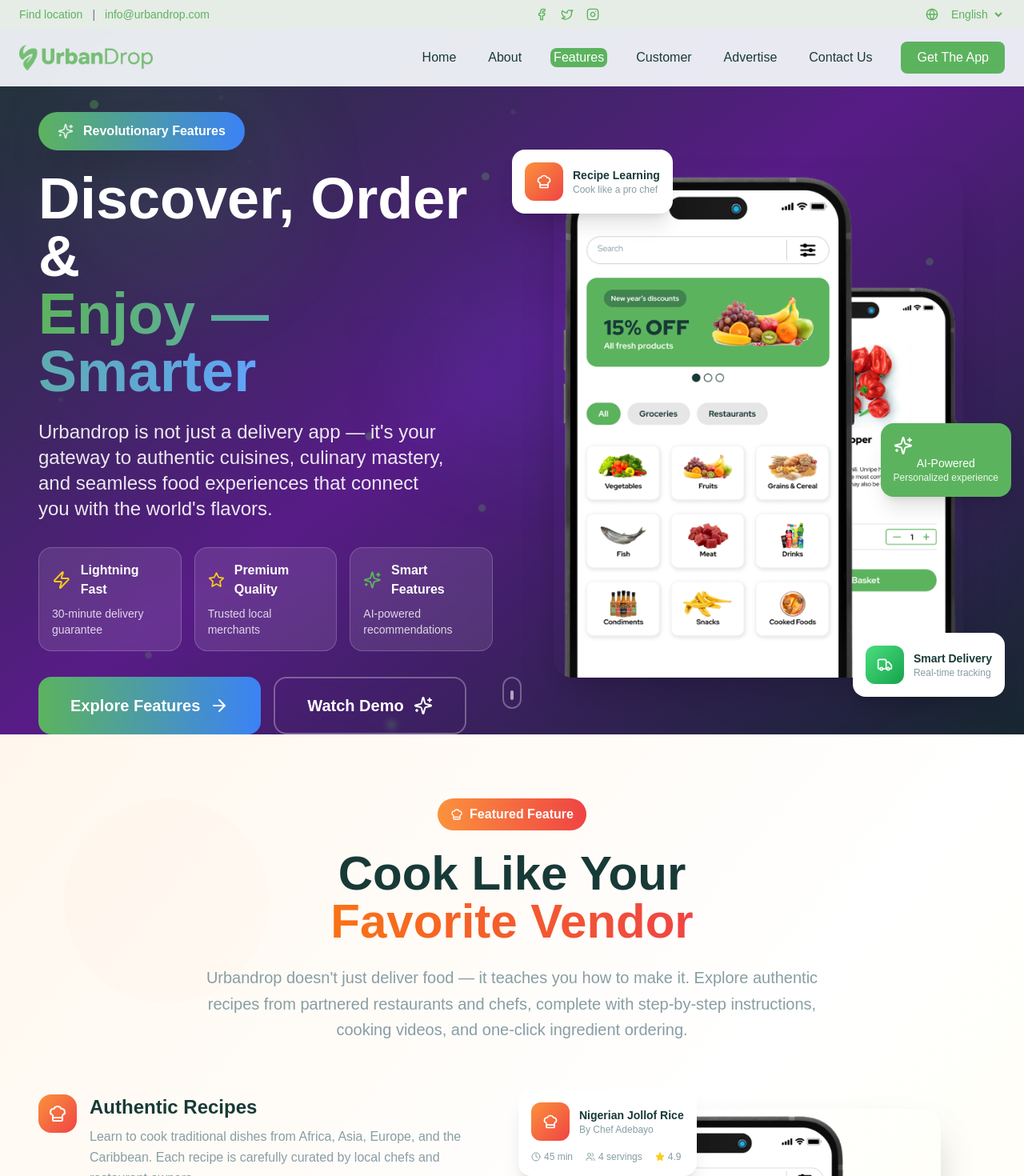
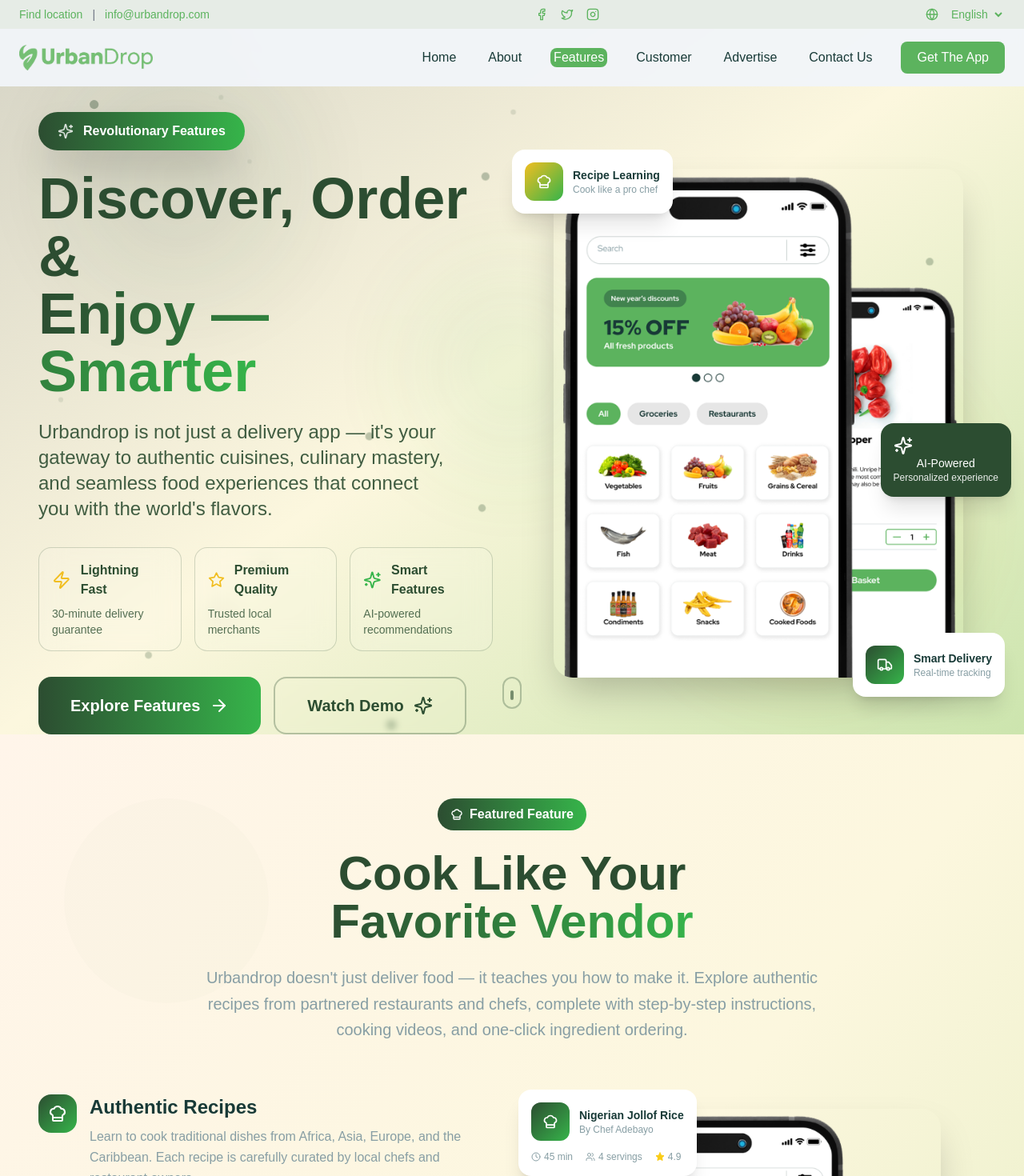
Before and after one commit to Sir-Ob-00/Urbandrop, a React (Vite) app: page /features in a window 1280 px wide. Shown: the top 1470 px of the page at 80% size. Built offline with nearby package versions, Linux system fonts and the light colour scheme.

Commit message:
home page all done

```diff
--- a/src/components/about/AboutCTA.jsx
+++ b/src/components/about/AboutCTA.jsx
@@ -62,7 +62,7 @@
                     </motion.div>
 
                     <h2 className="text-4xl md:text-6xl font-black text-white mb-6 leading-tight">
-                        Join the <span className="bg-gradient-to-r from-yellow-300 to-orange-300 bg-clip-text text-transparent">Urbandrop</span> Community
+                        Join the <span className="bg-[#f1be21] bg-clip-text text-transparent">Urbandrop</span> Community
                     </h2>
 
                     <p className="text-xl text-white/90 mb-12 max-w-2xl mx-auto leading-relaxed">
@@ -89,7 +89,7 @@
                         <motion.button
                             whileHover={{ scale: 1.05, boxShadow: "0 20px 40px -12px rgba(0, 0, 0, 0.3)" }}
                             whileTap={{ scale: 0.95 }}
-                            className="group bg-[#183A37] text-white px-8 py-4 rounded-2xl font-bold text-lg hover:bg-[#2a4a47] transition-all duration-300 shadow-xl flex items-center justify-center gap-3"
+                            className="group bg-[#f1be21] text-white px-8 py-4 rounded-2xl font-bold text-lg hover:bg-[#ddae1f] transition-all duration-300 shadow-xl flex items-center justify-center gap-3"
                         >
                             <UserPlus className="w-5 h-5" />
                             Become a Merchant
--- a/src/components/about/AboutHero.jsx
+++ b/src/components/about/AboutHero.jsx
@@ -17,7 +17,7 @@
             <div className="absolute top-1/2 left-1/4 w-16 h-16 bg-yellow-400/20 rounded-full blur-lg animate-bounce delay-500"></div>
 
             {/* Slanted background overlay */}
-            <div className="hidden md:block absolute top-0 right-0 bottom-0 w-1/2 bg-white/10 -skew-x-12 origin-top-right backdrop-blur-sm" aria-hidden="true"></div>
+            <div className="hidden md:block absolute top-0 right-0 bottom-0 w-1/2 bg-white/60 -skew-x-12 origin-top-right backdrop-blur-sm" aria-hidden="true"></div>
 
             <div className="relative container mx-auto px-6 pt-32 md:pt-40 pb-32 md:pb-48">
                 <div className="md:grid md:grid-cols-2 md:gap-8 items-center">
@@ -40,8 +40,8 @@
                         </motion.div>
 
                         <h1 className="text-5xl md:text-7xl font-black leading-tight mb-6">
-                            Delivering <span className="bg-gradient-to-r from-yellow-300 to-orange-300 bg-clip-text text-transparent">Freshness</span>.<br />
-                            Connecting <span className="bg-gradient-to-r from-blue-300 to-purple-300 bg-clip-text text-transparent">Communities</span>.
+                            Delivering <span className="bg-[#f1be21] bg-clip-text text-transparent">Freshness</span>.<br />
+                            Connecting <span className="bg-[#f1be21] bg-clip-text text-transparent">Communities</span>.
                         </h1>
 
                         <motion.p
--- a/src/components/about/AboutMission.jsx
+++ b/src/components/about/AboutMission.jsx
@@ -91,7 +91,7 @@
                         </span>
                     </motion.div>
 
-                    <h2 className="text-4xl md:text-5xl font-black text-[#183A37] mb-6 leading-tight">
+                    <h2 className="text-4xl md:text-5xl font-black text-[#183A37] my-6 leading-tight">
                         Our <span className="bg-gradient-to-r from-[#5CB35E] via-[#4a954d] to-[#3d7c40] bg-clip-text text-transparent">Mission</span>
                     </h2>
                     <p className="text-xl text-gray-600 leading-relaxed">
--- a/src/components/common/Footer.jsx
+++ b/src/components/common/Footer.jsx
@@ -15,7 +15,7 @@
   ];
 
   return (
-    <footer className="bg-gradient-to-br from-[#146d15] to-[#173a36] text-white pt-16 pb-8 px-6">
+    <footer className="bg-[#2c4d31] text-white pt-16 pb-8 px-6">
       {/* Mobile Top Bar - Hidden on Desktop */}
       <div className="md:hidden border-b border-white/20 pb-6 mb-8">
         <div className="flex items-center justify-between">
--- a/src/components/features/FeaturesHero.jsx
+++ b/src/components/features/FeaturesHero.jsx
@@ -5,13 +5,13 @@
 
 const FeaturesHero = () => {
   return (
-    <section className="relative min-h-screen flex items-center bg-gradient-to-br from-slate-900 via-purple-900 to-slate-900 overflow-hidden" style={{paddingTop: '140px'}}>
+    <section className="relative min-h-screen flex items-center bg-gradient-to-br from-[#fff5ea] via-[#fcf7de] to-[#ddeab9] overflow-hidden" style={{paddingTop: '140px'}}>
       {/* Animated Background */}
       <div className="absolute inset-0">
-        <div className="absolute top-0 left-0 w-full h-full bg-gradient-to-br from-primary/20 via-transparent to-primary/10"></div>
-        <div className="absolute top-20 left-20 w-72 h-72 bg-primary/10 rounded-full blur-3xl animate-pulse"></div>
-        <div className="absolute bottom-20 right-20 w-96 h-96 bg-purple-500/10 rounded-full blur-3xl animate-pulse delay-1000"></div>
-        <div className="absolute top-1/2 left-1/2 transform -translate-x-1/2 -translate-y-1/2 w-64 h-64 bg-blue-500/10 rounded-full blur-3xl animate-pulse delay-500"></div>
+        <div className="absolute top-0 left-0 w-full h-full bg-gradient-to-br from-[#2c4d31]/20 via-transparent to-[#36b44a]/10"></div>
+        <div className="absolute top-20 left-20 w-72 h-72 bg-[#2c4d31]/10 rounded-full blur-3xl animate-pulse"></div>
+        <div className="absolute bottom-20 right-20 w-96 h-96 bg-[#f1be21]/10 rounded-full blur-3xl animate-pulse delay-1000"></div>
+        <div className="absolute top-1/2 left-1/2 transform -translate-x-1/2 -translate-y-1/2 w-64 h-64 bg-[#36b44a]/10 rounded-full blur-3xl animate-pulse delay-500"></div>
       </div>
 
       {/* Floating Elements */}
@@ -19,7 +19,7 @@
         {[...Array(20)].map((_, i) => (
           <motion.div
             key={i}
-            className="absolute w-2 h-2 bg-primary/40 rounded-full"
+            className="absolute w-2 h-2 bg-[#2c4d31]/40 rounded-full"
             animate={{
               x: [0, Math.random() * 300 - 150],
               y: [0, Math.random() * 300 - 150],
@@ -46,14 +46,14 @@
             initial={{ opacity: 0, x: -50 }}
             animate={{ opacity: 1, x: 0 }}
             transition={{ duration: 0.8 }}
-            className="text-white space-y-8"
+            className="text-[#2c4d31] space-y-8"
           >
             <div className="space-y-6">
               <motion.div
                 initial={{ opacity: 0, scale: 0.9 }}
                 animate={{ opacity: 1, scale: 1 }}
                 transition={{ duration: 0.6, delay: 0.2 }}
-                className="inline-flex items-center gap-3 bg-gradient-to-r from-primary to-blue-500 text-white px-6 py-3 rounded-full font-semibold shadow-2xl"
+                className="inline-flex items-center gap-3 bg-gradient-to-r from-[#2c4d31] to-[#36b44a] text-white px-6 py-3 rounded-full font-semibold shadow-2xl"
               >
                 <Sparkles size={20} className="animate-pulse" />
                 <span>Revolutionary Features</span>
@@ -62,12 +62,12 @@
               <h1 className="text-5xl md:text-7xl font-black leading-tight">
                 Discover, Order &
                 <br />
-                <span className="text-transparent bg-clip-text bg-gradient-to-r from-primary to-blue-400">
+                <span className="text-transparent bg-clip-text bg-gradient-to-r from-[#2c4d31] to-[#36b44a]">
                   Enjoy — Smarter
                 </span>
               </h1>
 
-              <p className="text-xl md:text-2xl text-white/90 leading-relaxed max-w-lg">
+              <p className="text-xl md:text-2xl text-[#2c4d31]/90 leading-relaxed max-w-lg">
                 Urbandrop is not just a delivery app — it's your gateway to authentic cuisines,
                 culinary mastery, and seamless food experiences that connect you with the world's flavors.
               </p>
@@ -80,26 +80,26 @@
               transition={{ duration: 0.8, delay: 0.4 }}
               className="grid grid-cols-1 sm:grid-cols-3 gap-4"
             >
-              <div className="bg-white/10 backdrop-blur-lg rounded-2xl p-4 border border-white/20">
+              <div className="bg-white/10 backdrop-blur-lg rounded-2xl p-4 border border-[#2c4d31]/20">
                 <div className="flex items-center gap-3 mb-2">
-                  <Zap size={24} className="text-yellow-400" />
-                  <span className="font-bold text-white">Lightning Fast</span>
+                  <Zap size={24} className="text-[#f1be21]" />
+                  <span className="font-bold text-[#2c4d31]">Lightning Fast</span>
                 </div>
-                <p className="text-white/80 text-sm">30-minute delivery guarantee</p>
+                <p className="text-[#2c4d31]/80 text-sm">30-minute delivery guarantee</p>
               </div>
-              <div className="bg-white/10 backdrop-blur-lg rounded-2xl p-4 border border-white/20">
+              <div className="bg-white/10 backdrop-blur-lg rounded-2xl p-4 border border-[#2c4d31]/20">
                 <div className="flex items-center gap-3 mb-2">
-                  <Star size={24} className="text-yellow-400" />
-                  <span className="font-bold text-white">Premium Quality</span>
+                  <Star size={24} className="text-[#f1be21]" />
+                  <span className="font-bold text-[#2c4d31]">Premium Quality</span>
                 </div>
-                <p className="text-white/80 text-sm">Trusted local merchants</p>
+                <p className="text-[#2c4d31]/80 text-sm">Trusted local merchants</p>
               </div>
-              <div className="bg-white/10 backdrop-blur-lg rounded-2xl p-4 border border-white/20">
+              <div className="bg-white/10 backdrop-blur-lg rounded-2xl p-4 border border-[#2c4d31]/20">
                 <div className="flex items-center gap-3 mb-2">
-                  <Sparkles size={24} className="text-primary" />
-                  <span className="font-bold text-white">Smart Features</span>
+                  <Sparkles size={24} className="text-[#36b44a]" />
+                  <span className="font-bold text-[#2c4d31]">Smart Features</span>
                 </div>
-                <p className="text-white/80 text-sm">AI-powered recommendations</p>
+                <p className="text-[#2c4d31]/80 text-sm">AI-powered recommendations</p>
               </div>
             </motion.div>
 
@@ -108,7 +108,7 @@
               <motion.button
                 whileHover={{ scale: 1.05 }}
                 whileTap={{ scale: 0.95 }}
-                className="bg-gradient-to-r from-primary to-blue-500 text-white px-10 py-5 rounded-2xl font-bold text-xl hover:shadow-2xl hover:shadow-primary/25 transition-all flex items-center justify-center gap-3"
+                className="bg-gradient-to-r from-[#2c4d31] to-[#36b44a] text-white px-10 py-5 rounded-2xl font-bold text-xl hover:shadow-2xl hover:shadow-[#2c4d31]/25 transition-all flex items-center justify-center gap-3"
               >
                 Explore Features
                 <ArrowRight size={24} />
@@ -116,7 +116,7 @@
               <motion.button
                 whileHover={{ scale: 1.05 }}
                 whileTap={{ scale: 0.95 }}
-                className="border-2 border-white/30 text-white px-10 py-5 rounded-2xl font-bold text-xl hover:bg-white/10 hover:border-white/50 transition-all flex items-center justify-center gap-3 backdrop-blur-sm"
+                className="border-2 border-[#2c4d31]/30 text-[#2c4d31] px-10 py-5 rounded-2xl font-bold text-xl hover:bg-[#2c4d31]/10 hover:border-[#2c4d31]/50 transition-all flex items-center justify-center gap-3 backdrop-blur-sm"
               >
                 Watch Demo
                 <Sparkles size={24} />
@@ -146,7 +146,7 @@
                 className="absolute -top-6 -left-6 bg-white rounded-2xl p-4 shadow-xl max-w-xs"
               >
                 <div className="flex items-center gap-3">
-                  <div className="w-12 h-12 bg-gradient-to-br from-orange-400 to-red-500 rounded-xl flex items-center justify-center">
+                  <div className="w-12 h-12 bg-gradient-to-br from-[#f1be21] to-[#36b44a] rounded-xl flex items-center justify-center">
                     <ChefHat size={20} className="text-white" />
                   </div>
                   <div>
@@ -163,7 +163,7 @@
                 className="absolute -bottom-6 -right-6 bg-white rounded-2xl p-4 shadow-xl max-w-xs"
               >
                 <div className="flex items-center gap-3">
-                  <div className="w-12 h-12 bg-gradient-to-br from-green-400 to-green-600 rounded-xl flex items-center justify-center">
+                  <div className="w-12 h-12 bg-gradient-to-br from-[#2c4d31] to-[#36b44a] rounded-xl flex items-center justify-center">
                     <Truck size={20} className="text-white" />
                   </div>
                   <div>
@@ -177,7 +177,7 @@
                 initial={{ opacity: 0, scale: 0 }}
                 animate={{ opacity: 1, scale: 1 }}
                 transition={{ duration: 0.6, delay: 1.2 }}
-                className="absolute top-1/2 -right-8 bg-primary text-white rounded-2xl p-4 shadow-xl max-w-xs"
+                className="absolute top-1/2 -right-8 bg-[#2c4d31] text-white rounded-2xl p-4 shadow-xl max-w-xs"
               >
                 <div className="text-center">
                   <div className="text-2xl font-bold">
@@ -199,11 +199,11 @@
         transition={{ duration: 1, delay: 2 }}
         className="absolute bottom-8 left-1/2 transform -translate-x-1/2"
       >
-        <div className="w-6 h-10 border-2 border-white/30 rounded-full flex justify-center">
+        <div className="w-6 h-10 border-2 border-[#2c4d31]/30 rounded-full flex justify-center">
           <motion.div
             animate={{ y: [0, 12, 0] }}
             transition={{ duration: 2, repeat: Infinity }}
-            className="w-1 h-3 bg-white/60 rounded-full mt-2"
+            className="w-1 h-3 bg-[#2c4d31]/60 rounded-full mt-2"
           />
         </div>
       </motion.div>
--- a/src/components/features/RecipesFeature.jsx
+++ b/src/components/features/RecipesFeature.jsx
@@ -32,12 +32,12 @@
   ];
 
   return (
-    <section className="py-20 bg-gradient-to-br from-orange-50 via-white to-yellow-50 relative overflow-hidden">
+    <section className="py-20 bg-gradient-to-br from-[#fff5ea] via-[#fcf7de] to-[#ddeab9] relative overflow-hidden">
       {/* Background Pattern */}
       <div className="absolute inset-0 opacity-5">
-        <div className="absolute top-20 left-20 w-64 h-64 bg-orange-200 rounded-full"></div>
-        <div className="absolute bottom-20 right-20 w-48 h-48 bg-yellow-200 rounded-full"></div>
-        <div className="absolute top-1/2 left-1/2 transform -translate-x-1/2 -translate-y-1/2 w-32 h-32 bg-red-200 rounded-full"></div>
+        <div className="absolute top-20 left-20 w-64 h-64 bg-[#2c4d31]/20 rounded-full"></div>
+        <div className="absolute bottom-20 right-20 w-48 h-48 bg-[#36b44a]/20 rounded-full"></div>
+        <div className="absolute top-1/2 left-1/2 transform -translate-x-1/2 -translate-y-1/2 w-32 h-32 bg-[#f1be21]/20 rounded-full"></div>
       </div>
 
       <div className="max-w-7xl mx-auto px-6 md:px-12 relative z-10">
@@ -48,14 +48,14 @@
           viewport={{ once: true }}
           className="text-center mb-16"
         >
-          <div className="inline-flex items-center gap-2 bg-gradient-to-r from-orange-400 to-red-500 text-white px-4 py-2 rounded-full font-semibold mb-6">
+          <div className="inline-flex items-center gap-2 bg-gradient-to-r from-[#2c4d31] to-[#36b44a] text-white px-4 py-2 rounded-full font-semibold mb-6">
             <ChefHat size={16} />
             <span>Featured Feature</span>
           </div>
-          <h2 className="text-4xl md:text-6xl font-bold text-dark mb-6">
+          <h2 className="text-4xl md:text-6xl font-bold text-[#2c4d31] mb-6">
             Cook Like Your
             <br />
-            <span className="text-transparent bg-clip-text bg-gradient-to-r from-orange-500 to-red-500">
+            <span className="text-transparent bg-clip-text bg-gradient-to-r from-[#2c4d31] to-[#36b44a]">
               Favorite Vendor
             </span>
           </h2>
@@ -77,7 +77,7 @@
           >
             <div className="space-y-6">
               <div className="flex items-start gap-4">
-                <div className="bg-gradient-to-br from-orange-400 to-red-500 rounded-2xl p-3 flex-shrink-0">
+                <div className="bg-gradient-to-br from-[#2c4d31] to-[#36b44a] rounded-2xl p-3 flex-shrink-0">
                   <ChefHat size={24} className="text-white" />
                 </div>
                 <div>
@@ -127,7 +127,7 @@
                   <div className="text-muted text-sm">Partner Chefs</div>
                 </div>
               </div>
-              <button className="w-full bg-gradient-to-r from-orange-500 to-red-500 text-white py-4 rounded-2xl font-bold text-lg hover:shadow-lg transition-all transform hover:scale-105 flex items-center justify-center gap-3">
+              <button className="w-full bg-gradient-to-r from-[#2c4d31] to-[#36b44a] text-white py-4 rounded-2xl font-bold text-lg hover:shadow-lg transition-all transform hover:scale-105 flex items-center justify-center gap-3">
                 Explore Recipes
                 <ArrowRight size={20} />
               </button>
@@ -158,7 +158,7 @@
                 className="absolute -top-6 -left-6 bg-white rounded-2xl p-4 shadow-xl max-w-xs"
               >
                 <div className="flex items-center gap-3 mb-3">
-                  <div className="w-12 h-12 bg-gradient-to-br from-orange-400 to-red-500 rounded-xl flex items-center justify-center">
+                  <div className="w-12 h-12 bg-gradient-to-br from-[#2c4d31] to-[#36b44a] rounded-xl flex items-center justify-center">
                     <ChefHat size={20} className="text-white" />
                   </div>
                   <div>
@@ -224,7 +224,7 @@
                 </div>
 
                 {/* Icon */}
-                <div className="bg-gradient-to-br from-orange-400 to-red-500 rounded-2xl p-6 w-20 h-20 mx-auto mb-4 flex items-center justify-center">
+                <div className="bg-gradient-to-br from-[#2c4d31] to-[#36b44a] rounded-2xl p-6 w-20 h-20 mx-auto mb-4 flex items-center justify-center">
                   {step.icon}
                 </div>
 
```
Also changed, not shown: src/components/about/AboutStory.jsx (+4 -5 lines), src/components/features/FeaturesCTA.jsx (+9 -9 lines), src/components/features/MerchantTools.jsx (+14 -14 lines), src/components/features/PersonalizedExperience.jsx (+16 -16 lines), src/components/features/SeamlessPayments.jsx (+8 -8 lines), src/components/features/SmartOrdering.jsx (+12 -12 lines).
